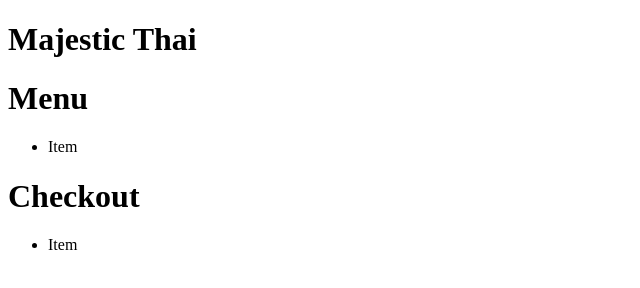
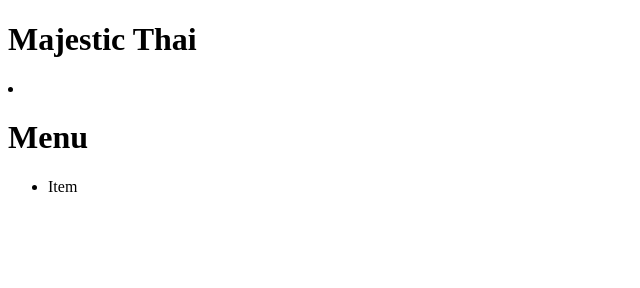
Before and after one commit to dstncharles/majestic_thai, a plain HTML site: page index.html in a window 1280 px wide. Shown: the whole page, without its empty margins (0-640 px from the left). Drawn offline with Linux system fonts and the light colour scheme.

Commit message:
in the middle of fugaring out my views

```diff
--- a/scrips/main.js
+++ b/scrips/main.js
@@ -9,16 +9,15 @@ var FoodModel = Backbone.Model.extend ({
     name: '',
     description: '',
     price: '',
-},
-
+  }
 });
 
 var FoodCollection = Backbone.Collection.extend ({
-  model: FoodModel,
-
-   Url: 'https://api.parse.com/1/classes/post',
+   url: 'https://api.parse.com/1/classes/post',
+   model: FoodModel,
 
    parse: function(response) {
+     console.log(response);
      return response.results;
    }
 
@@ -41,6 +40,7 @@ var IndexView = Backbone.View.extend({
 });
 
 var MenuView = Backbone.View.extend({
+  tagName: 'li',
 
   template: _.template($('#menu-template').text() ),
 
@@ -50,15 +50,17 @@ var MenuView = Backbone.View.extend({
   }
 });
 
-var CheckoutView = Backbone.View.extend({
+// var CheckoutView = Backbone.View.extend({
+//
+//   template: _.template($('#checkout-template').text() ),
+//
+//   render: function(){
+//     this.$el.html(this.template());
+//     return this;
+//   }
+// });
 
-  template: _.template($('#checkout-template').text() ),
 
-  render: function(){
-    this.$el.html(this.template());
-    return this;
-  }
-});
 
 // -------------
 // Router / Application State
@@ -71,25 +73,39 @@ var AppRouter = Backbone.Router.extend({
     'checkout': 'checkout',
   },
 
+initialize: function() {
+  this.foodCollection = new FoodCollection();
+},
+
 index: function(){
   this.currentView = new IndexView();
   this.currentView.render();
     $('.app-container').html(this.currentView.el);
 
-    this.currentView = new MenuView();
+    this.currentView = new MenuView({collection: this.foodCollection});
     this.currentView.render();
       $('.app-container').append(this.currentView.el);
 
-      this.currentView = new CheckoutView();
-      this.currentView.render();
-        $('.app-container').append(this.currentView.el);
+      // this.currentView = new CheckoutView();
+      // this.currentView.render();
+      //   $('.app-container').append(this.currentView.el);
 },
 
 });
 
+
+
 // -------------
 // Configuration
 // -------------
+$.ajaxSetup ({
+   headers: {
+     "X-Parse-Application-Id": 'vgJoxHtADWuF5g8502Y9CNbpzzH3EG5Fz07dmNuE',
+     "X-Parse-REST-API-Key": 'wjOqR7hA3d9ZrsW9HBVNJuzieRAZtlUH5KGHn9M8'
+   }
+ });
+
+
 
 // -------------
 // Glue code
```
Also changed, not shown: index.html (+2 -2 lines).
